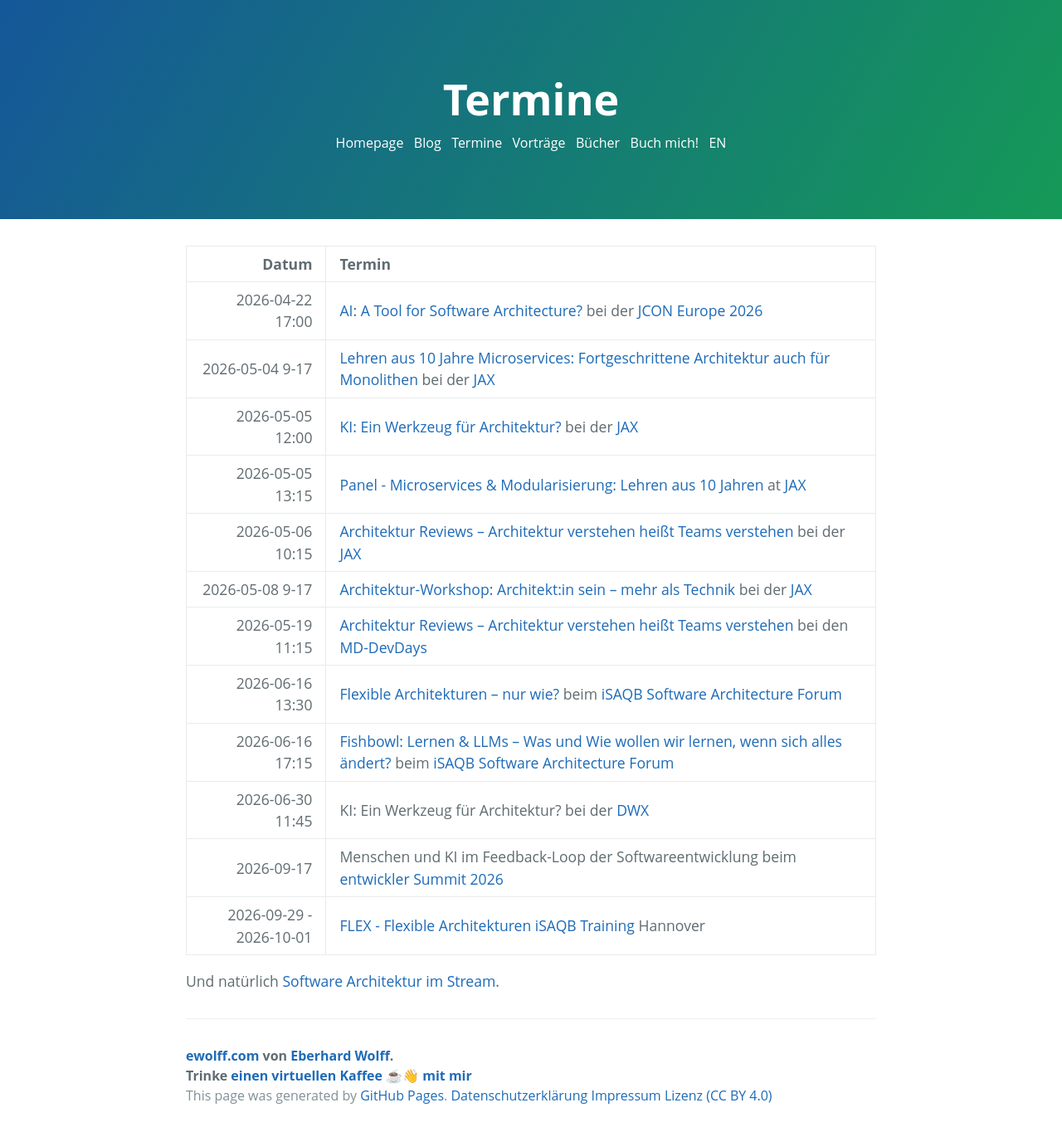
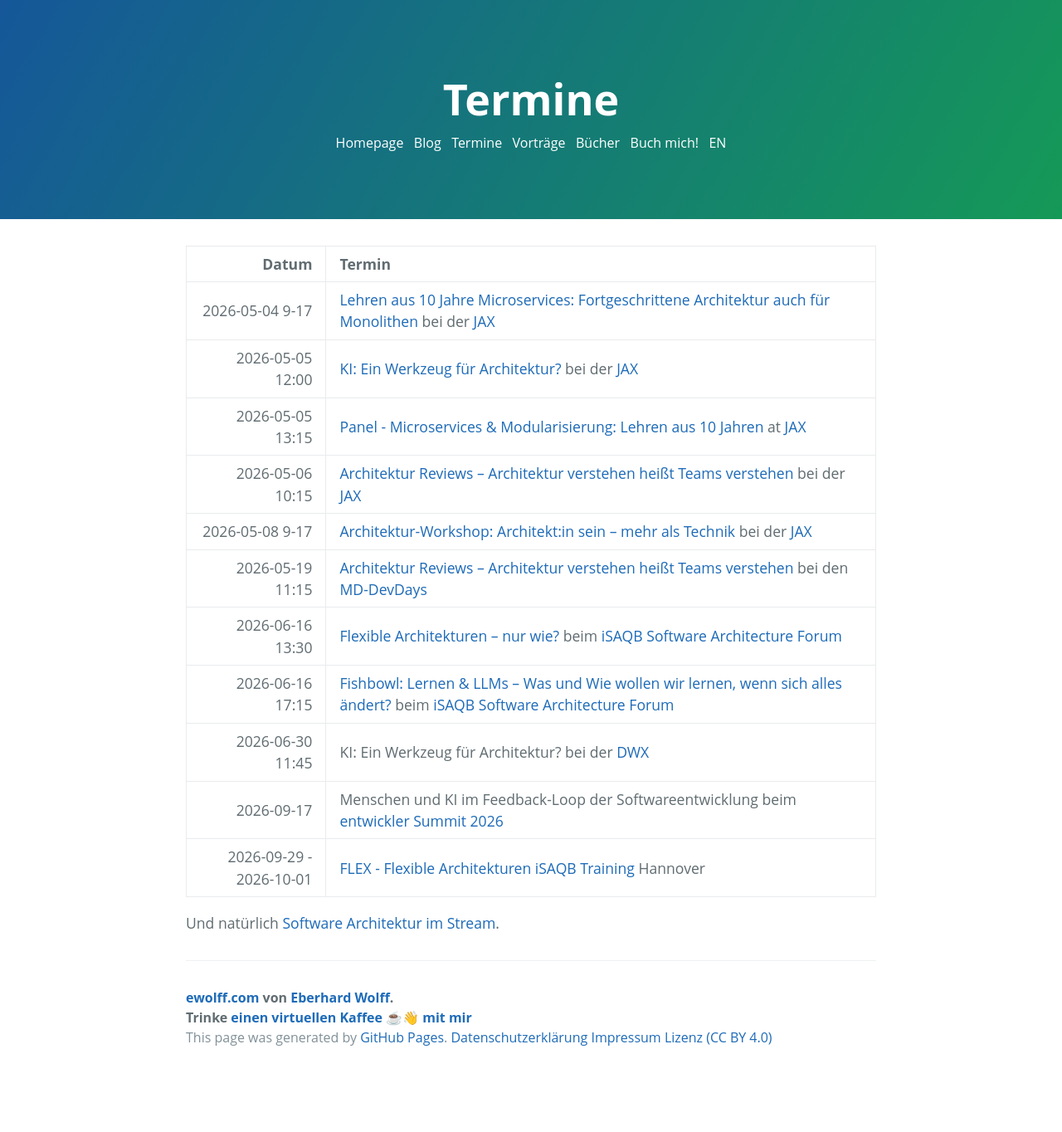
Before and after one commit to ewolff/ewolff.com, a Jekyll site: the page built from termine.md, in a window 1280 px wide. Shown: the whole page at 83% size. Built offline with Jekyll 4.4.1, drawn with Linux system fonts in a browser that asks for light colours; after the commit the page ends 1294 px from its top, so only the background shows below that.

Commit message:
Vergangene Termine entfernt

```diff
--- a/termine.md
+++ b/termine.md
@@ -5,7 +5,6 @@
 
 |            Datum | Termin                                                                                                                                                                                                      |
 |-----------------:|:------------------------------------------------------------------------------------------------------------------------------------------------------------------------------------------------------------|
-| 2026-04-22 17:00 | [AI: A Tool for Software Architecture?](https://schedule.jcon.one/2026/session/1053015) bei der [JCON Europe 2026](https://2026.europe.jcon.one/) |
 | 2026-05-04 9-17 | [Lehren aus 10 Jahre Microservices: Fortgeschrittene Architektur auch für Monolithen](https://jax.de/microservices-modularisierung/microservices-workshop-fortgeschrittene) bei der [JAX](https://jax.de/) |
 | 2026-05-05 12:00 | [KI: Ein Werkzeug für Architektur?](https://jax.de/software-architecture/ki-werkzeug-architektur/) bei der [JAX](https://jax.de/) |
 | 2026-05-05 13:15 | [Panel - Microservices & Modularisierung: Lehren aus 10 Jahren](https://jax.de/microservices/panel-microservices-modularisierung-lehren-aus-10-jahren/) at [JAX](https://jax.de/) |
```
Also changed, not shown: schedule.md (+0 -1 lines).
